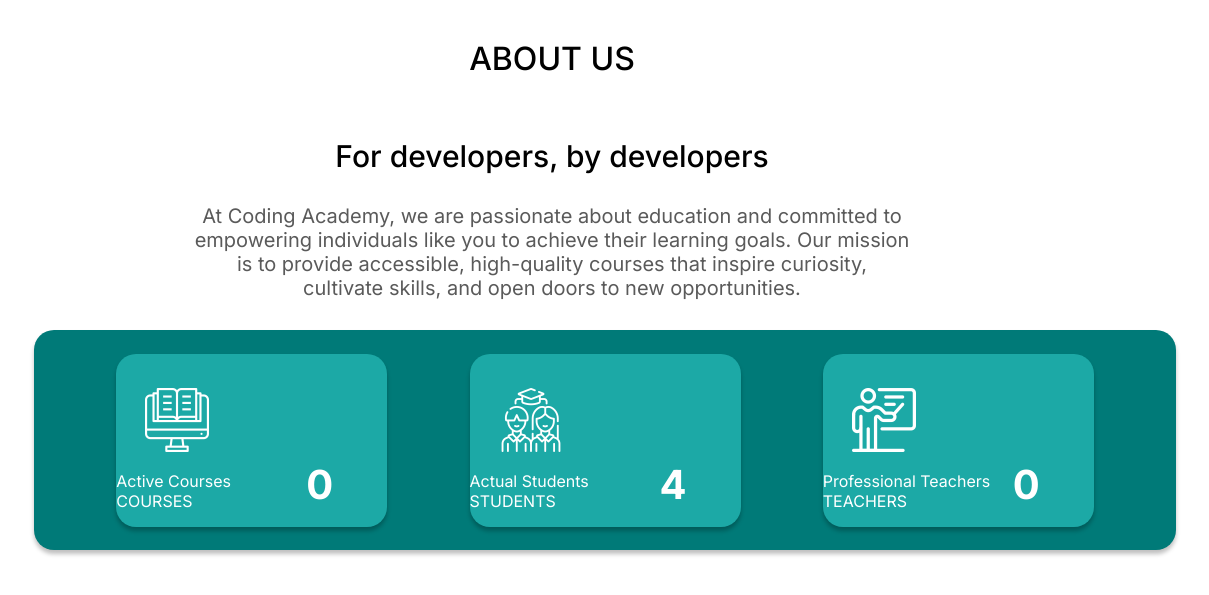
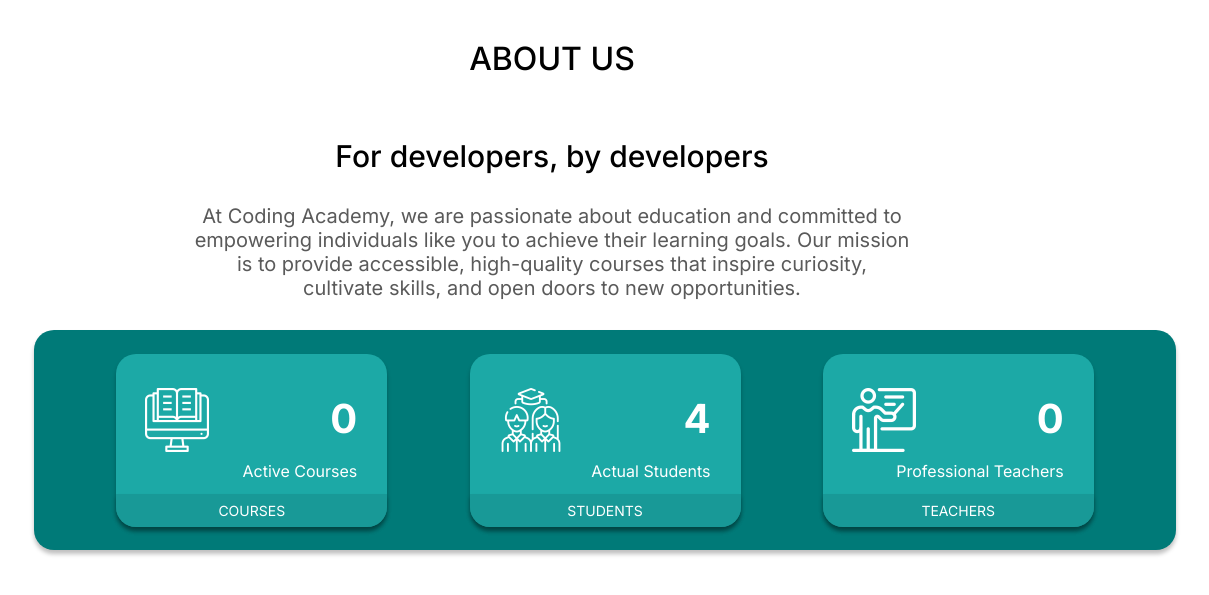
Before and after one commit to MarinaLl/codingAcademy, a PHP site: page /aboutUs.php in a window 1480 px wide. Shown: the part 62-657 px from the top of the page, without its empty margins (188-1397 px from the left). Run offline with PHP 8.4, Linux system fonts and the light colour scheme; data comes from the database, SQL or seed files in the repository; data that the repository does not hold is empty.

Commit message:
AboutUs Acabado SCSS

```diff
--- a/aboutUs.php
+++ b/aboutUs.php
@@ -19,21 +19,21 @@
             <p>At Coding Academy, we are passionate about education and committed to empowering individuals like you to achieve their learning goals. Our mission is to provide accessible, high-quality courses that inspire curiosity, cultivate skills, and open doors to new opportunities.</p>
             <div>
                 <div>
-                    <img src="src/Rectangle-28.png">
-                    <h3><?php echo getActiveCourses();?></h3>
-                    <p>Active Courses</p>
+                    <div><img src="src/Rectangle-28.png"></div>
+                    <div><h3><?php echo getActiveCourses();?></h3></div>
+                    <div><p>Active Courses</p></div>
                     <div><p>COURSES</p></div>
                 </div>
                 <div>
-                    <img src="src/Rectangle-31.png">
-                    <h3><?php echo getActualStudents();?></h3>
-                    <p>Actual Students</p>
+                    <div><img src="src/Rectangle-31.png"></div>
+                    <div><h3><?php echo getActualStudents();?></h3></div>
+                    <div><p>Actual Students</p></div>
                     <div><p>STUDENTS</p></div>
                 </div>
                 <div>
-                    <img src="src/Rectangle-34.png">
-                    <h3><?php echo getActualTeachers();?></h3>
-                    <p>Professional Teachers</p>
+                    <div><img src="src/Rectangle-34.png"></div>
+                    <div><h3><?php echo getActualTeachers();?></h3></div>
+                    <div><p>Professional Teachers</p></div>
                     <div><p>TEACHERS</p></div>
                 </div>
             </div>
--- a/css/main.css
+++ b/css/main.css
@@ -1356,6 +1356,9 @@ form[name=contactForm] div button {
   margin: 0 auto;
 }
 .aboutUsContainer > div > div {
+  display: grid;
+  grid-template-columns: repeat(2, 1fr);
+  grid-template-rows: repeat(3, 1fr);
   width: 271px;
   height: 173px;
   border-radius: 20px;
@@ -1363,15 +1366,24 @@ form[name=contactForm] div button {
   box-shadow: 0px 4px 4px 0px rgba(0, 0, 0, 0.25);
   color: white;
 }
+.aboutUsContainer > div > div div:nth-child(1) {
+  grid-area: 1/1/3/2;
+}
+.aboutUsContainer > div > div div:nth-child(2) {
+  grid-area: 1/2/2/3;
+}
+.aboutUsContainer > div > div div:nth-child(3) {
+  grid-area: 2/2/3/3;
+}
+.aboutUsContainer > div > div div:nth-child(4) {
+  grid-area: 3/1/4/3;
+}
 .aboutUsContainer > div > div img {
   position: relative;
   top: 34px;
   left: 29px;
 }
 .aboutUsContainer > div > div h3 {
-  position: relative;
-  top: 38px;
-  left: 190px;
   color: #000;
   font-size: 40px;
   font-style: normal;
@@ -1380,6 +1392,27 @@ form[name=contactForm] div button {
   padding-top: 20px;
   color: white;
   padding: 0;
+  text-align: right;
+  margin-right: 30px;
+  margin-top: 40px;
+  margin-bottom: 18px;
+}
+.aboutUsContainer > div > div p {
+  text-align: right;
+  margin-right: 30px;
+  width: 170px;
+}
+.aboutUsContainer > div > div div:last-child {
+  background-color: #189997;
+  border-radius: 0px 0px 20px 20px;
+  box-shadow: 0px 4px 4px 0px rgba(0, 0, 0, 0.25);
+}
+.aboutUsContainer > div > div div:last-child > p {
+  font-size: 14px;
+  font-weight: 400;
+  width: 100%;
+  text-align: center;
+  margin-top: 8px;
 }
 
 form[name=studentsGrade] {
--- a/main.scss
+++ b/main.scss
@@ -613,6 +613,7 @@ form[name="contactForm"] {
     }
 
     > div {
+
         @include boxSize(1142px, 220px, $boxRadius);
         @include flex(row, center, space-evenly);
         background-color: $primaryColor;
@@ -620,6 +621,13 @@ form[name="contactForm"] {
         margin: 0 auto;
 
         > div {
+            $cuadricula:
+                (1, 1, 3, 2),
+                (1, 2, 2, 3),
+                (2, 2, 3, 3),
+                (3, 1, 4, 3);
+            @include grid(repeat(2, 1fr), repeat(3, 1fr));
+            @include generateGridArea(div, $cuadricula);
             @include boxSize(271px, 173px, $boxRadius);
             background-color: #1CA9A6;
             box-shadow: $boxShadow;
@@ -628,10 +636,30 @@ form[name="contactForm"] {
                 @include position(relative, 34px, 29px);
             }
             h3 {
-                @include position(relative, 38px, 190px);
                 @include title(40px, 700);
                 color: white;
                 padding: 0;
+                text-align: right;
+                margin-right: 30px;
+                margin-top: 40px;
+                margin-bottom: 18px;
+            }
+            p {
+                text-align: right;
+                margin-right: 30px;
+                width: 170px;
+            }
+            div:last-child{
+                background-color: #189997;
+                border-radius: 0px 0px 20px 20px;
+                box-shadow: 0px 4px 4px 0px rgba(0, 0, 0, 0.25);
+                > p {
+                    font-size: 14px;
+                    font-weight: 400;
+                    width: 100%;
+                    text-align: center;
+                    margin-top: 8px;
+                }
             }
         }
     }
```
Also changed, not shown: 1 other file.
